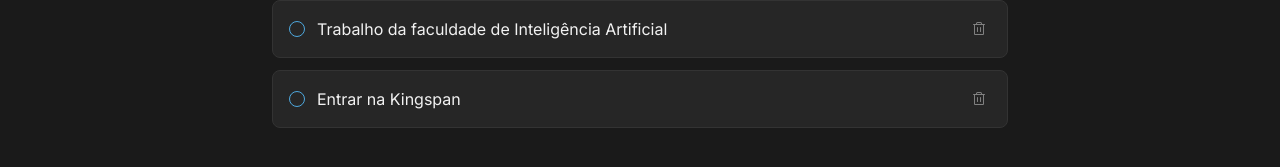
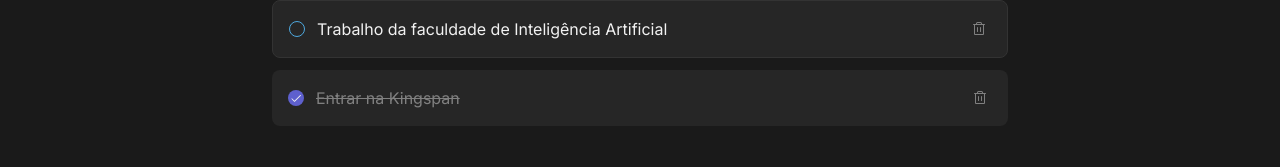
Before and after one commit to luksquitos/ignite-todo, a React (Vite) app: page / in a window 1280 px wide. Shown: the part 325-492 px from the top of the page. Built offline with nearby package versions, Linux system fonts and the light colour scheme.

Commit message:
refact: refatorando checkbox com ideias do github da rocketseat

```diff
--- a/src/components/Board.tsx
+++ b/src/components/Board.tsx
@@ -22,7 +22,7 @@
       <main className={styles.mainSection}>
         {/* <EmptyBoard /> */}
         <Task text={'Trabalho da faculdade de Inteligência Artificial'} />
-        <Task text={'Entrar na Kingspan'} />
+        <Task isCompleted text={'Entrar na Kingspan'} />
       </main>
     </>
   )
--- a/src/components/Task.module.css
+++ b/src/components/Task.module.css
@@ -1,12 +1,19 @@
 .task {
   background-color: var(--gray-500);
-  border: 1px solid var(--gray-400);
   border-radius: 8px;
   padding: 1rem;
   display: flex;
   gap: 0.75rem;
   color: var(--gray-100);
   align-items: center;
+}
+
+.task-checked {
+  border: 0;
+}
+
+.task-unchecked {
+  border: 1px solid var(--gray-400);
 }
 
 .task + .task {
@@ -16,10 +23,8 @@
 /* Let me guess
 Problems with this checkbox ? */
 .checkbox {
-  background-color: transparent;
   height: 1rem;
   width: 1rem;
-  border: 1px solid var(--blue);
   border-radius: 8px;
   color: var(--gray-100);
   display: flex;
@@ -29,26 +34,31 @@
   cursor: pointer;
 }
 
-.checkImg {
-  visibility: hidden;
+.checkbox-unchecked {
+  background-color: transparent;
+  border: 1px solid var(--blue);
 }
 
-.checkbox:hover {
+.checkbox-checked {
+  background-color: var(--purple-dark);
+  border: 0;
+}
+
+.checkbox-checked:hover {
+  background-color: var(--purple);
+}
+
+.checkbox-unchecked:hover {
   background-color: rgba(30, 111, 159, 0.2);
   border: 1px solid var(--blue-dark);
 }
 
-.checkbox:active {
-  background-color: var(--purple-dark);
-  border: 0;
+.task > p, del {
+  flex: 1;
 }
 
-.checkbox:active > .checkImg {
-  visibility: visible;
-}
-
-.task > p, del {
-  flex: 1;
+.task > del{
+  color: var(--gray-300);
 }
 
 .deleteButton {
--- a/src/components/Task.tsx
+++ b/src/components/Task.tsx
@@ -1,16 +1,36 @@
+import { useState } from 'react'
 import styles from './Task.module.css'
 import { Trash, Check } from '@phosphor-icons/react'
 
-export function Task({text}) {
+
+interface Task {
+  isCompleted?: boolean,
+  text: string
+}
+
+
+export function Task({isCompleted = false, text}: Task) {
+  const taskClassName = isCompleted
+    ? styles["task-checked"]
+    : styles["task-unchecked"]
+
+  const checkboxClassName = isCompleted
+    ? styles["checkbox-checked"]
+    : styles["checkbox-unchecked"]
+
+
   return (
-    <div className={styles.task}>
-      <button className={styles.checkbox}>
-        <Check className={styles.checkImg} size={10} />
-      </button>
-      <p>
-        {text}
-      </p>
-      {/* <del>Fazer trabai</del> */}
+    <div className={`${styles.task} ${taskClassName}`}>
+      {/* Combinações de CSS's */}
+      <span className={`${styles.checkbox} ${checkboxClassName}`}>
+        {/* Isso é chamado de avaliação curto-circuito.
+        Caso o primeiro elemento seja verdadeiro, o valor após o '&&'
+        será retornado */}
+        {isCompleted && <Check size={12}/>}
+      </span>
+
+      {/* Não é possível utilizar if e else aqui. Apenas operador ternário */}
+      {isCompleted ? <del>{text}</del>: <p>{text}</p>}
       <button className={styles.deleteButton}>
         <Trash />
       </button>
```
